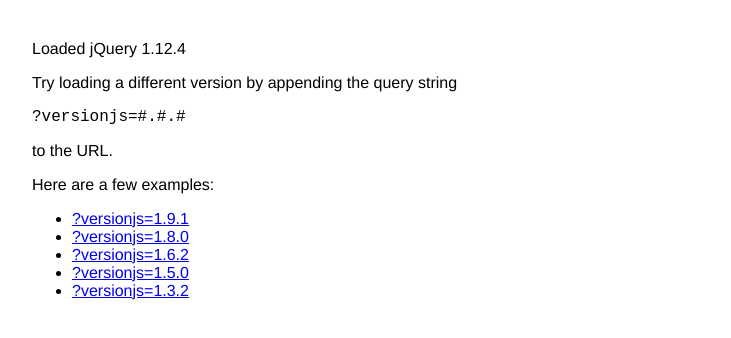
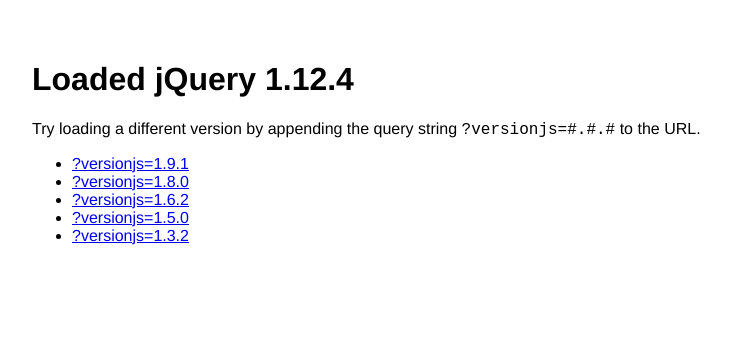
Before and after one commit to jstayton/version.js, a plain HTML site: page index.html in a window 1280 px wide. Shown: the whole page, without its empty margins (218-949 px from the left). Drawn offline with nearby package versions, Linux system fonts and the light colour scheme.

Commit message:
Added a bit more styling.

```diff
--- a/index.html
+++ b/index.html
@@ -13,10 +13,9 @@
   </head>
   <body>
     <div id="page">
-      <div>Loaded jQuery <span id="version">#.#.#</span></div>
+      <h1>Loaded jQuery <span id="version">#.#.#</span></h1>
       <div>
-        <p>Try loading a different version by appending the query string <pre><code>?versionjs=#.#.#</code></pre> to the URL.</p>
-        <p>Here are a few examples:</p>
+        <p>Try loading a different version by appending the query string <code>?versionjs=#.#.#</code> to the URL.</p>
         <ul>
           <li><a href="?versionjs=1.9.1">?versionjs=1.9.1</a></li>
           <li><a href="?versionjs=1.8.0">?versionjs=1.8.0</a></li>
```
